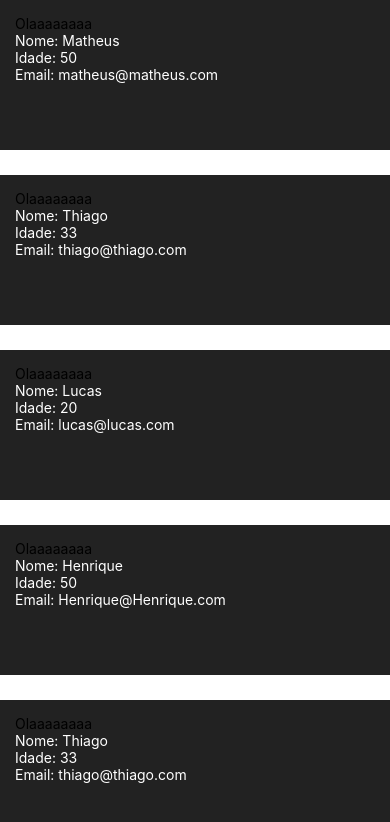
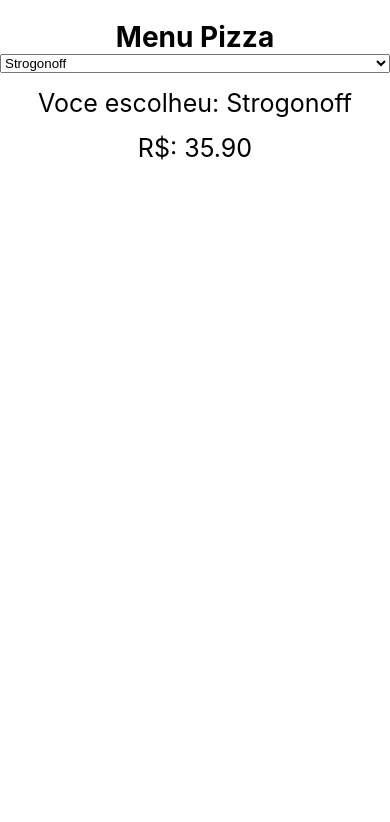
Before and after one commit to kaua-reis-clear/Learning_More_RN, a React Native app: screen / in a window 390 px wide. Shown: the top 822 px of the page. Built offline with nearby package versions, Linux system fonts and the light colour scheme.

Commit message:
feat: added picker to the project

```diff
--- a/App.js
+++ b/App.js
@@ -1,41 +1,64 @@
 import React, {Component} from 'react';
-import {View, Text, StyleSheet, FlatList} from 'react-native';
+import {View, StyleSheet, Text} from 'react-native';
 
-import Pessoas from './src/Pessoas';
+import {Picker} from '@react-native-picker/picker';
 
-class App extends Component {
+export default class App extends Component {
   constructor(props) {
     super(props);
     this.state = {
-      lista: [
-        {id: '1', nome: 'Matheus', idade: 50, email: 'matheus@matheus.com'},
-        {id: '2', nome: 'Thiago', idade: 33, email: 'thiago@thiago.com'},
-        {id: '3', nome: 'Lucas', idade: 20, email: 'lucas@lucas.com'},
-        {id: '4', nome: 'Henrique', idade: 50, email: 'Henrique@Henrique.com'},
-        {id: '5', nome: 'Thiago', idade: 33, email: 'thiago@thiago.com'},
-        {id: '6', nome: 'Lucas', idade: 20, email: 'lucas@lucas.com'},
-        {id: '7', nome: 'JOSE', idade: 33, email: 'thiago@thiago.com'},
-        {id: '8', nome: 'HENRIQUE', idade: 20, email: 'lucas@lucas.com'},
+      pizza: 0,
+      pizzas: [
+        {key: 1, nome: 'Strogonoff', valor: 35.9},
+        {key: 2, nome: 'Calabresa', valor: 59},
+        {key: 3, nome: 'Quatro queijos', valor: 37},
+        {key: 4, nome: 'Brigadeiro', valor: 25.7},
+        {key: 5, nome: 'Portuguesa', valor: 70},
       ],
     };
   }
 
   render() {
+    let pizzasItem = this.state.pizzas.map((v, k) => {
+      return <Picker.Item key={k} value={k} label={v.nome} />;
+    });
+
     return (
       <View style={styles.container}>
-        <FlatList
-          data={this.state.lista}
-          keyExtractor={item => item.id}
-          renderItem={({item}) => <Pessoas data={item} />}
-        />
+        <Text style={styles.logo}>Menu Pizza</Text>
+
+        <Picker
+          selectedValue={this.state.pizza}
+          onValueChange={(itemValue, itemIndex) =>
+            this.setState({pizza: itemValue})
+          }>
+          {pizzasItem}
+        </Picker>
+
+        <Text style={styles.pizzas}>
+          Voce escolheu: {this.state.pizzas[this.state.pizza].nome}
+        </Text>
+        <Text style={styles.pizzas}>
+          R$: {this.state.pizzas[this.state.pizza].valor.toFixed(2)}
+        </Text>
       </View>
     );
   }
 }
+
 const styles = StyleSheet.create({
   container: {
     flex: 1,
+    marginTop: 20,
+  },
+  logo: {
+    textAlign: 'center',
+    fontSize: 28,
+    fontWeight: 'bold',
+  },
+  pizzas: {
+    marginTop: 15,
+    fontSize: 25,
+    textAlign: 'center',
   },
 });
-
-export default App;
--- a/package.json
+++ b/package.json
@@ -10,6 +10,7 @@
     "test": "jest"
   },
   "dependencies": {
+    "@react-native-picker/picker": "^2.4.10",
     "react": "18.2.0",
     "react-native": "0.71.10"
   },
```
Also changed, not shown: 1 other file (tests, documents, lock files or other folders).
